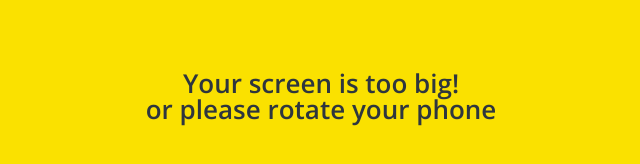
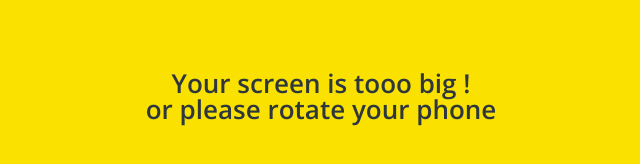
Before and after one commit to junyoung8753/kokoa-clone-2020, a plain HTML site: page friends.html in a window 1280 px wide. Shown: the part 254-418 px from the top of the page, without its empty margins (319-959 px from the left). Drawn offline with nearby package versions, Linux system fonts and the light colour scheme.

Commit message:
Update friends.html

```diff
--- a/friends.html
+++ b/friends.html
@@ -110,7 +110,7 @@
     </div>
 
     <div id="no-mobile">
-      <span>Your screen is too big!<br />or please rotate your phone</span>
+      <span>Your screen is tooo big !<br />or please rotate your phone</span>
     </div>
 
     <script
```
